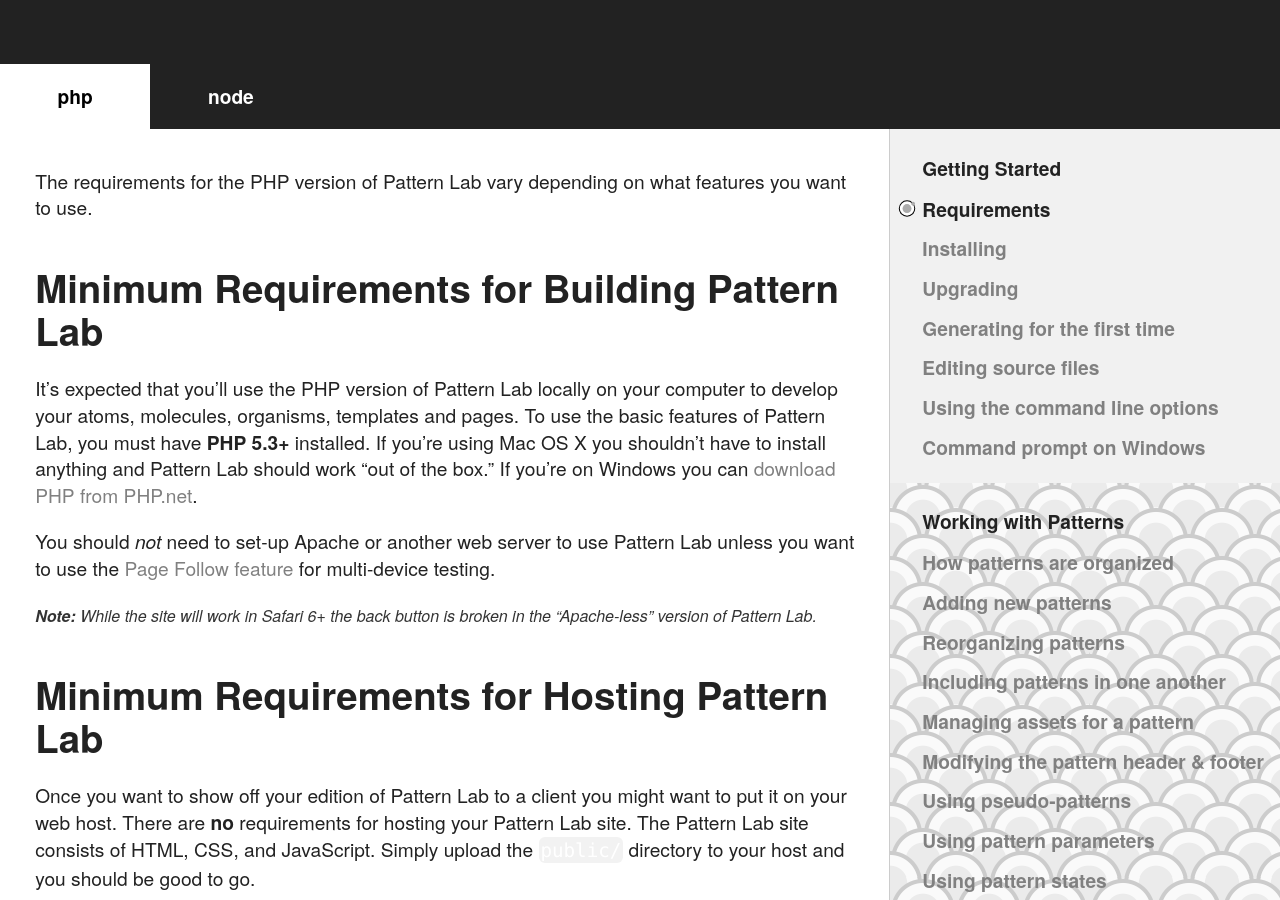
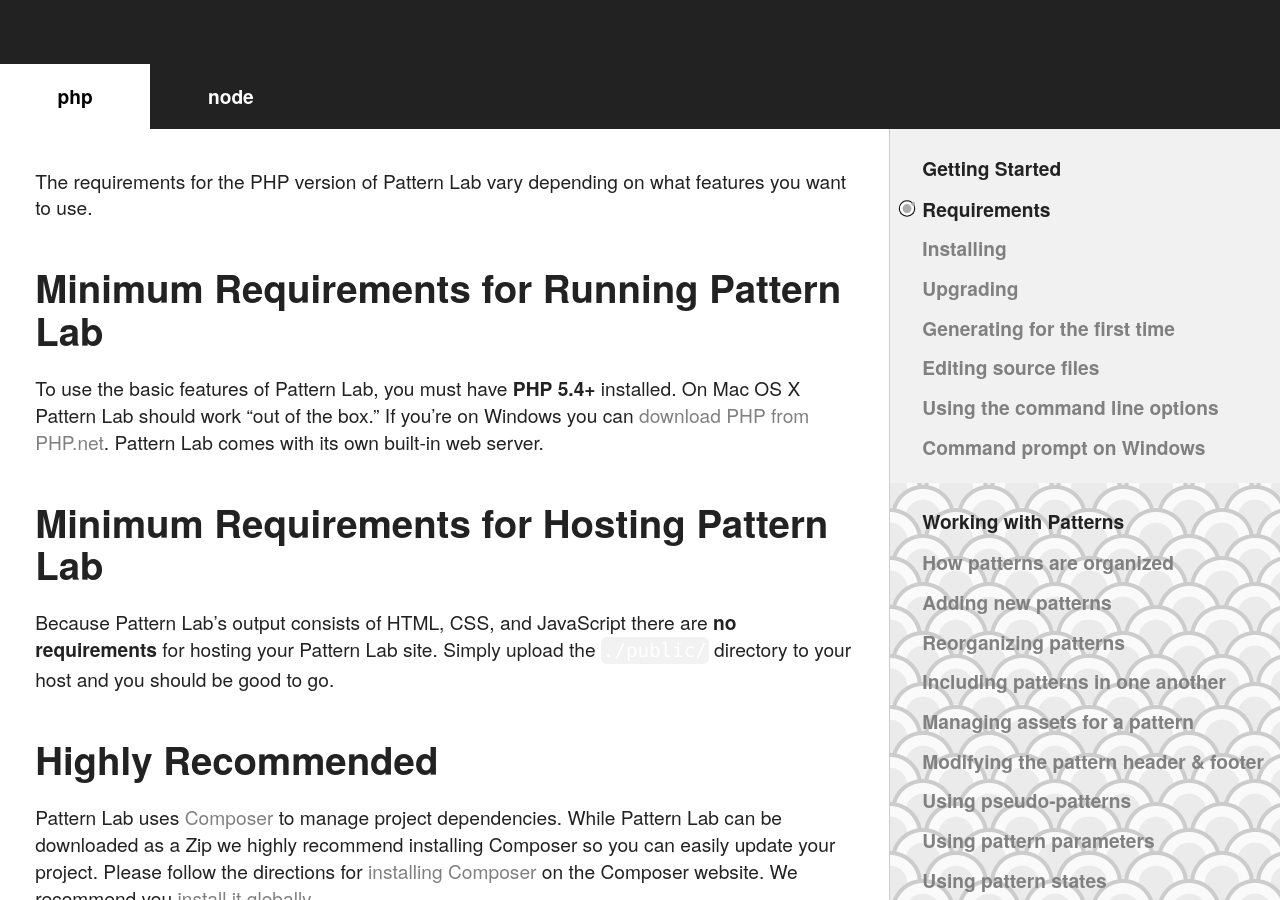
Before and after one commit to pattern-lab/website, a Jekyll site: the page built from docs/requirements.md, in a window 1280 px wide and 900 px high, scrolled down 371 px. Built offline with Jekyll 4.4.1, drawn with Linux system fonts in a browser that asks for light colours; comment, search, counter and statistics services are not loaded.

Commit message:
updating php requirements

```diff
--- a/docs/requirements.md
+++ b/docs/requirements.md
@@ -16,17 +16,17 @@
 
 The requirements for the PHP version of Pattern Lab vary depending on what features you want to use.
 
-## Minimum Requirements for Building Pattern Lab
+## Minimum Requirements for Running Pattern Lab
 
-It's expected that you'll use the PHP version of Pattern Lab locally on your computer to develop your atoms, molecules, organisms, templates and pages. To use the basic features of Pattern Lab, you must have **PHP 5.3+** installed. If you're using Mac OS X you shouldn't have to install anything and Pattern Lab should work "out of the box." If you're on Windows you can [download PHP from PHP.net](http://windows.php.net/download/#php-5.5).
-
-You should _not_ need to set-up Apache or another web server to use Pattern Lab unless you want to use the [Page Follow feature](http://pattern-lab.info/docs/advanced-page-follow.html) for multi-device testing.
-
-<small>**Note:** While the site will work in Safari 6+ the back button is broken in the "Apache-less" version of Pattern Lab.</small>
+To use the basic features of Pattern Lab, you must have **PHP 5.4+** installed. On Mac OS X Pattern Lab should work "out of the box." If you're on Windows you can [download PHP from PHP.net](http://windows.php.net/download/). Pattern Lab comes with its own built-in web server.
 
 ## Minimum Requirements for Hosting Pattern Lab
 
-Once you want to show off your edition of Pattern Lab to a client you might want to put it on your web host. There are **no** requirements for hosting your Pattern Lab site. The Pattern Lab site consists of HTML, CSS, and JavaScript. Simply upload the `public/` directory to your host and you should be good to go.
+Because Pattern Lab's output consists of HTML, CSS, and JavaScript there are **no requirements** for hosting your Pattern Lab site. Simply upload the `./public/` directory to your host and you should be good to go.
+
+## Highly Recommended
+
+Pattern Lab uses [Composer](https://getcomposer.org/) to manage project dependencies. While Pattern Lab can be downloaded as a Zip we highly recommend installing Composer so you can easily update your project. Please follow the directions for [installing Composer](https://getcomposer.org/doc/00-intro.md#installation-linux-unix-osx) on the Composer website. We recommend you [install it globally](https://getcomposer.org/doc/00-intro.md#globally).
 
 {% endcapture %}
 {{ m | markdownify }}
```
